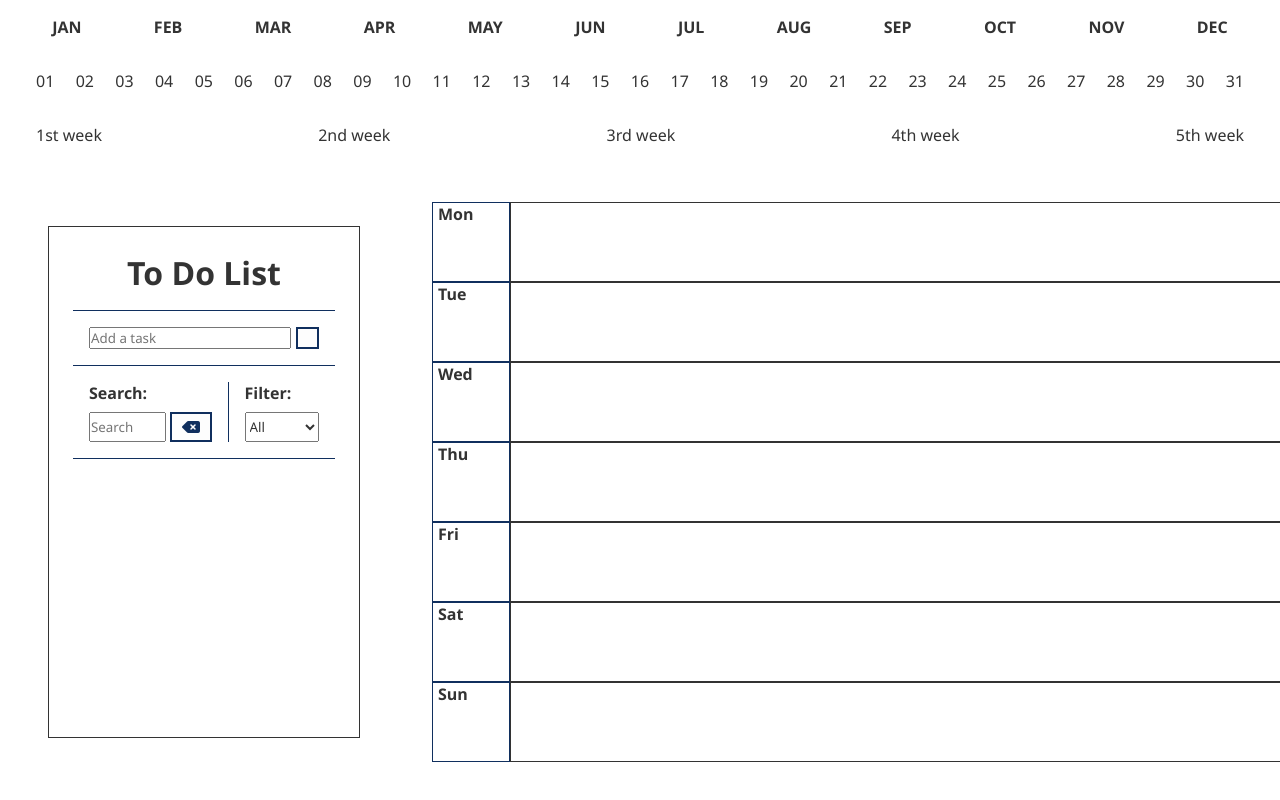
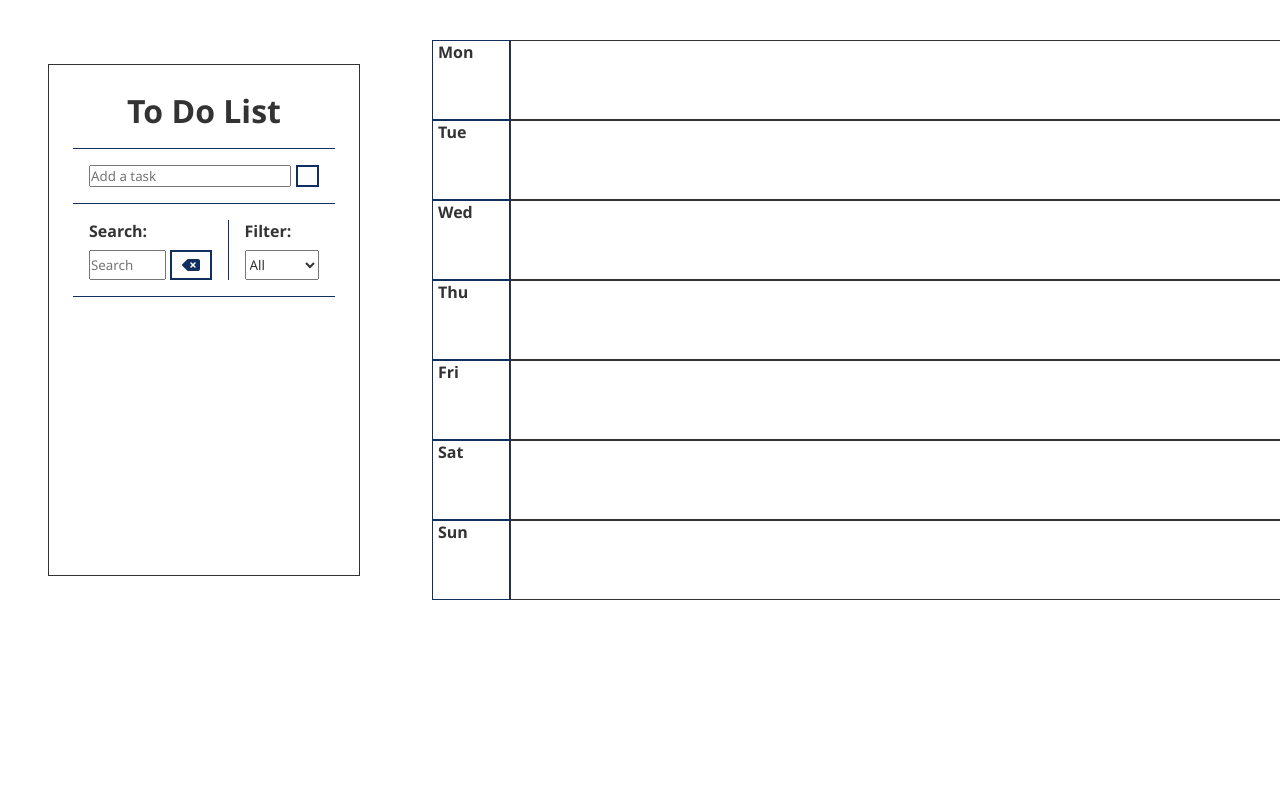
Before and after one commit to zaxpecial/weekly-planner, a plain HTML site: page index.html in a window 1280 px wide. Shown: the top 800 px of the page. Drawn offline with nearby package versions, Linux system fonts and the light colour scheme; some icons are missing.

Commit message:
fix: days, weeks and months removed

```diff
--- a/index.html
+++ b/index.html
@@ -20,7 +20,7 @@
     <script src="scripts.js" defer></script>
 </head>
 <body>
-    <div id="months">
+    <!-- <div id="months">
         <ul class="months-list">
             <li>JAN</li>
             <li>FEB</li>
@@ -70,8 +70,8 @@
             <li>30</li>
             <li>31</li>
         </ul>
-    </div>
-    <div id="weeks">
+    </div> -->
+    <!-- <div id="weeks">
         <ul class="weeks-list">
             <li>1st week</li>
             <li>2nd week</li>
@@ -79,7 +79,7 @@
             <li>4th week</li>
             <li>5th week</li>
         </ul>
-    </div>
+    </div> -->
     <div id="containers">
         <div class="todo-container">
             <header>
```
